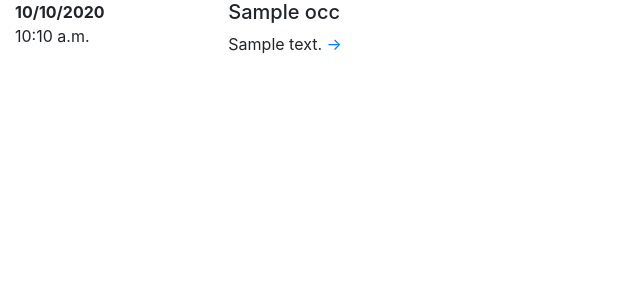
After one commit to okfde/signmob, a Django app: template signmob/templates/schedule/three_weeks.html in a window 1280 px wide. The commit adds this page. Shown: the top 300 px of the page, without its empty margins (0-640 px from the left). Run offline with Django 3.2, Linux system fonts and the light colour scheme; the template is opened without the code that fills it: most values are stand-ins (such as "Sample title", 1, 10 or a date in 2020); parts of the project's set-up code (start-up, migrations or seed data) failed here and were passed over; some libraries are stand-ins or nearby versions.

Commit message:
Add next three weeks calendar embed view

```diff
--- a/signmob/templates/base.html
+++ b/signmob/templates/base.html
@@ -30,7 +30,7 @@
   </head>
 
   <body>
-
+    {% block container %}
     <header class="mb-1">
       <nav class="navbar navbar-expand-md navbar-light bg-light">
         <button class="navbar-toggler navbar-toggler-right" type="button" data-toggle="collapse" data-target="#navbarSupportedContent" aria-controls="navbarSupportedContent" aria-expanded="false" aria-label="Toggle navigation">
@@ -93,9 +93,9 @@
       {% endblock main %}
 
     </main> <!-- /container -->
-
     {% block modal %}{% endblock modal %}
 
+    {% endblock container %}
     <!-- Le javascript
     ================================================== -->
     <!-- Placed at the end of the document so the pages load faster -->
--- /dev/null
+++ b/signmob/templates/schedule/three_weeks.html
@@ -0,0 +1,23 @@
+{% extends "schedule/base.html" %}
+{% block container %}
+  <div class="container-fluid">
+    <div class="row">
+      {% for occ in period.get_occurrences %}
+        <div class="col-2">
+          <strong>{{ occ.start|date:"SHORT_DATE_FORMAT" }}</strong><br/>
+          {{ occ.start|date:"TIME_FORMAT" }}
+        </div>
+        <div class="col-10">
+          <h5 class="text-left">{{ occ.title }}</h5>
+          <p>
+            {{ occ.description }}
+            <a href="{{ occ.event.get_absolute_url }}" target="_blank" rel="noopener">
+              <span class="sr-only">Mehr erfahren</span>
+              &rarr;
+            </a>
+          </p>
+        </div>
+      {% endfor %}
+    </div>
+  </div>
+{% endblock %}
```
Also changed, not shown: config/urls.py (+9 -0 lines), signmob/utils.py (added, +39 -0 lines).
